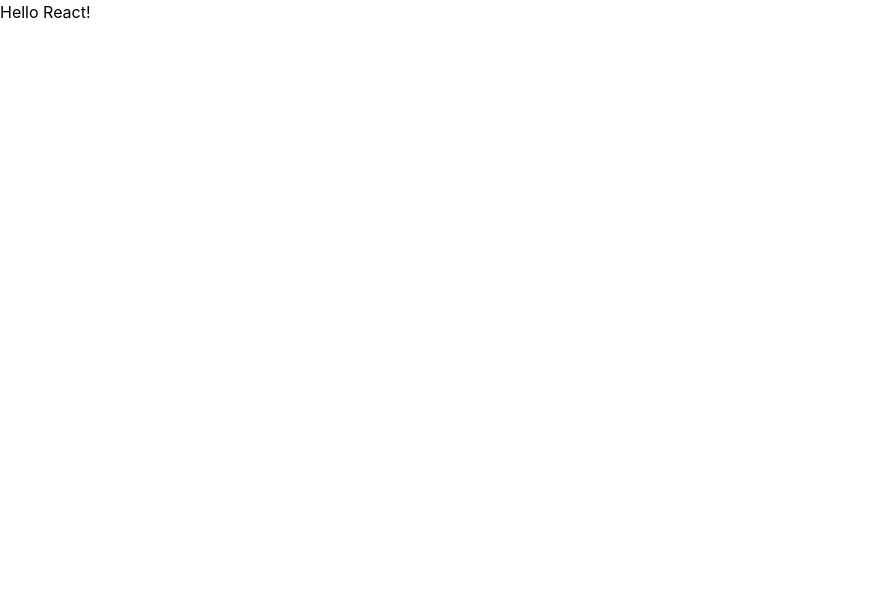
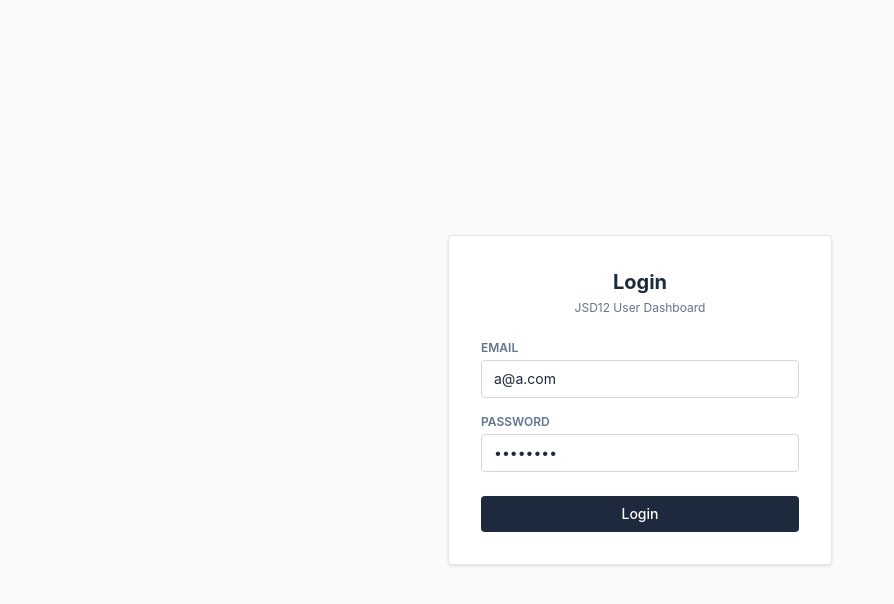
Before and after one commit to weerayosong/jsd12-full-stack-app-fe2, a React (Vite) app: page /login in a window 1280 px wide. Shown: the top 604 px of the page, without its empty margins (0-894 px from the left). Built offline with nearby package versions, Linux system fonts and the light colour scheme.

Commit message:
setup auth context, protected route and mock login page test

```diff
--- a/src/App.jsx
+++ b/src/App.jsx
@@ -1,8 +1,40 @@
+import { BrowserRouter, Routes, Route, Navigate } from "react-router-dom";
+import { AuthProvider } from "./contexts/AuthContext";
+import ProtectedRoute from "./routes/ProtectedRoute";
+import Login from "./pages/Login";
+
+// mock dashboard for test mock login first page
+const MockDashboard = () => (
+    <div className="p-8 text-center mt-20">
+        <h1 className="text-2xl font-bold">Welcome back, young padawan</h1>
+        <p>Routing and Context work well with the Force user!</p>
+    </div>
+);
 function App() {
     return (
-        <>
-            <h1>Hello React!</h1>
-        </>
+        <AuthProvider>
+            <BrowserRouter>
+                <Routes>
+                    {/* public routes */}
+                    <Route path="/login" element={<Login />} />
+
+                    {/* protected routes */}
+                    <Route element={<ProtectedRoute />}>
+                        <Route
+                            path="/"
+                            element={<Navigate to="/dashboard" replace />}
+                        />
+                        <Route path="/dashboard" element={<MockDashboard />} />
+                    </Route>
+
+                    {/* fallback routes */}
+                    <Route
+                        path="*"
+                        element={<Navigate to="/login" replace />}
+                    />
+                </Routes>
+            </BrowserRouter>
+        </AuthProvider>
     );
 }
 
--- /dev/null
+++ b/src/contexts/AuthContext.jsx
@@ -0,0 +1,24 @@
+import { createContext, useContext, useState } from "react";
+
+const AuthContext = createContext();
+
+export const AuthProvider = ({ children }) => {
+    const [user, setUser] = useState(null);
+
+    const login = (userData) => {
+        setUser(userData);
+    };
+
+    const logout = () => {
+        setUser(null);
+    };
+
+    return (
+        <AuthContext.Provider value={{ user, login, logout }}>
+            {children}
+        </AuthContext.Provider>
+    );
+};
+
+// custom hook for auth in every page
+export const useAuth = () => useContext(AuthContext); // eslint-disable-line react-refresh/only-export-components
--- /dev/null
+++ b/src/pages/Login.jsx
@@ -0,0 +1,64 @@
+import { useState } from "react";
+import { useNavigate } from "react-router-dom";
+import { useAuth } from "../contexts/AuthContext";
+
+export default function Login() {
+    const [email, setEmail] = useState("a@a.com");
+    const [password, setPassword] = useState("aaaaaaaa");
+
+    const { login } = useAuth();
+    const navigate = useNavigate();
+
+    const handleLogin = (e) => {
+        e.preventDefault(); // btn type 'submit' !
+
+        // mock test
+        if (email === "a@a.com" && password === "aaaaaaaa") {
+            login({ username: "araraki", role: "admin", email });
+            navigate("/dashboard");
+        } else {
+            alert("bad auth!");
+        }
+    };
+
+    return (
+        <div className="flex h-screen w-full items-center justify-center p-4 bg-slate-50 text-slate-800 font-sans antialiased">
+            <div className="w-full max-w-sm bg-white p-8 border border-gray-200 rounded-sm shadow-sm text-center">
+                <h1 className="text-xl font-bold text-slate-800">Login</h1>
+                <p className="text-xs text-slate-500 mt-1 mb-6">
+                    JSD12 User Dashboard
+                </p>
+                <form onSubmit={handleLogin} className="space-y-4 text-left">
+                    <div>
+                        <label className="block text-xs font-semibold text-slate-500 uppercase mb-1">
+                            Email
+                        </label>
+                        <input
+                            type="email"
+                            value={email}
+                            onChange={(e) => setEmail(e.target.value)}
+                            className="w-full border border-gray-300 rounded-sm px-3 py-2 text-sm focus:outline-none focus:border-slate-500"
+                        />
+                    </div>
+                    <div>
+                        <label className="block text-xs font-semibold text-slate-500 uppercase mb-1">
+                            Password
+                        </label>
+                        <input
+                            type="password"
+                            value={password}
+                            onChange={(e) => setPassword(e.target.value)}
+                            className="w-full border border-gray-300 rounded-sm px-3 py-2 text-sm focus:outline-none focus:border-slate-500"
+                        />
+                    </div>
+                    <button
+                        type="submit"
+                        className="w-full bg-slate-800 text-white py-2 mt-2 text-sm font-medium rounded-sm hover:bg-slate-700 transition-colors"
+                    >
+                        Login
+                    </button>
+                </form>
+            </div>
+        </div>
+    );
+}
--- /dev/null
+++ b/src/routes/ProtectedRoute.jsx
@@ -0,0 +1,11 @@
+import { Navigate, Outlet } from "react-router-dom";
+import { useAuth } from "../contexts/AuthContext";
+
+export default function ProtectedRoute() {
+    const { user } = useAuth();
+
+    if (!user) {
+        return <Navigate to="/login" replace />;
+    }
+    return <Outlet />;
+}
```
